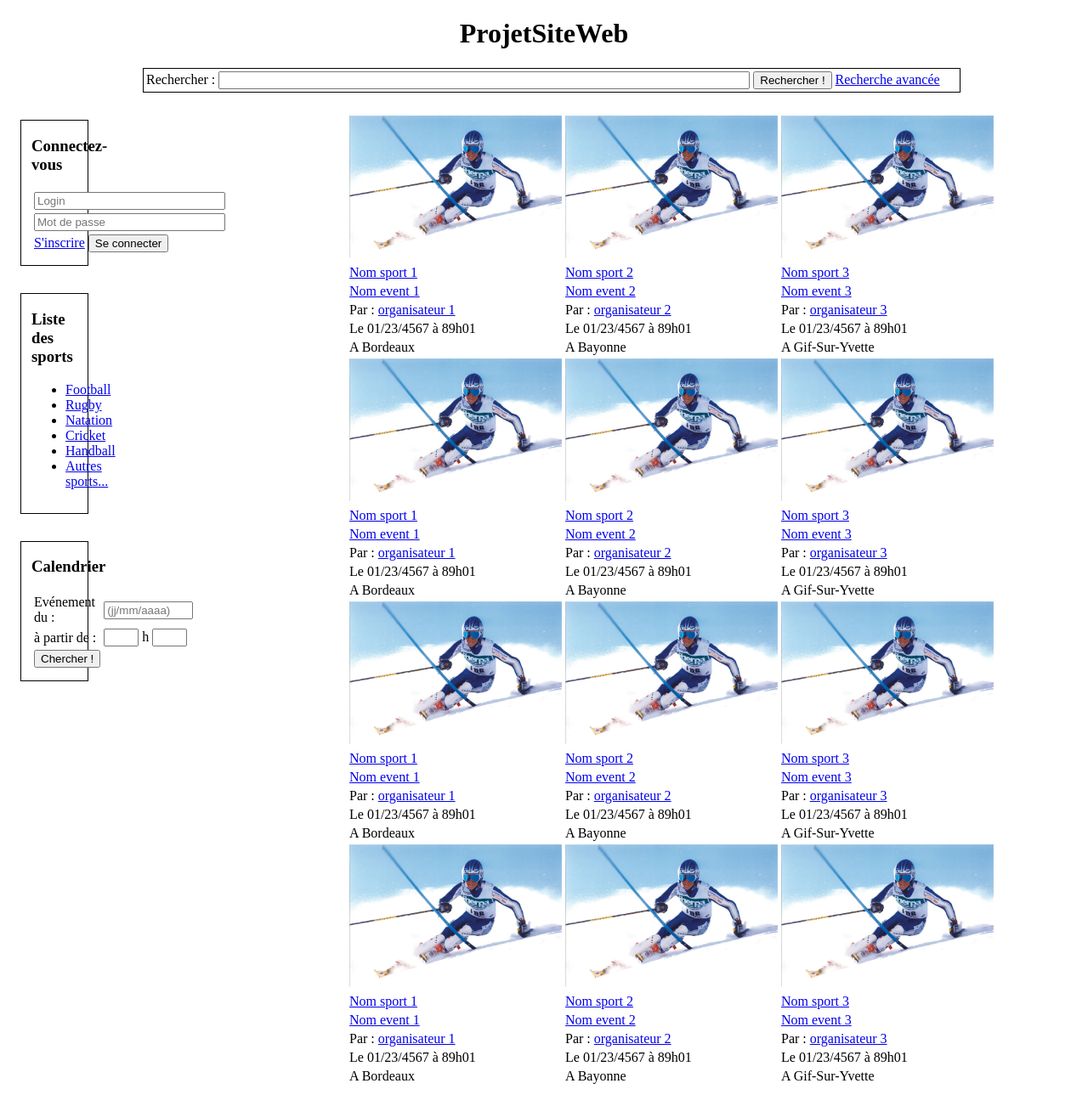
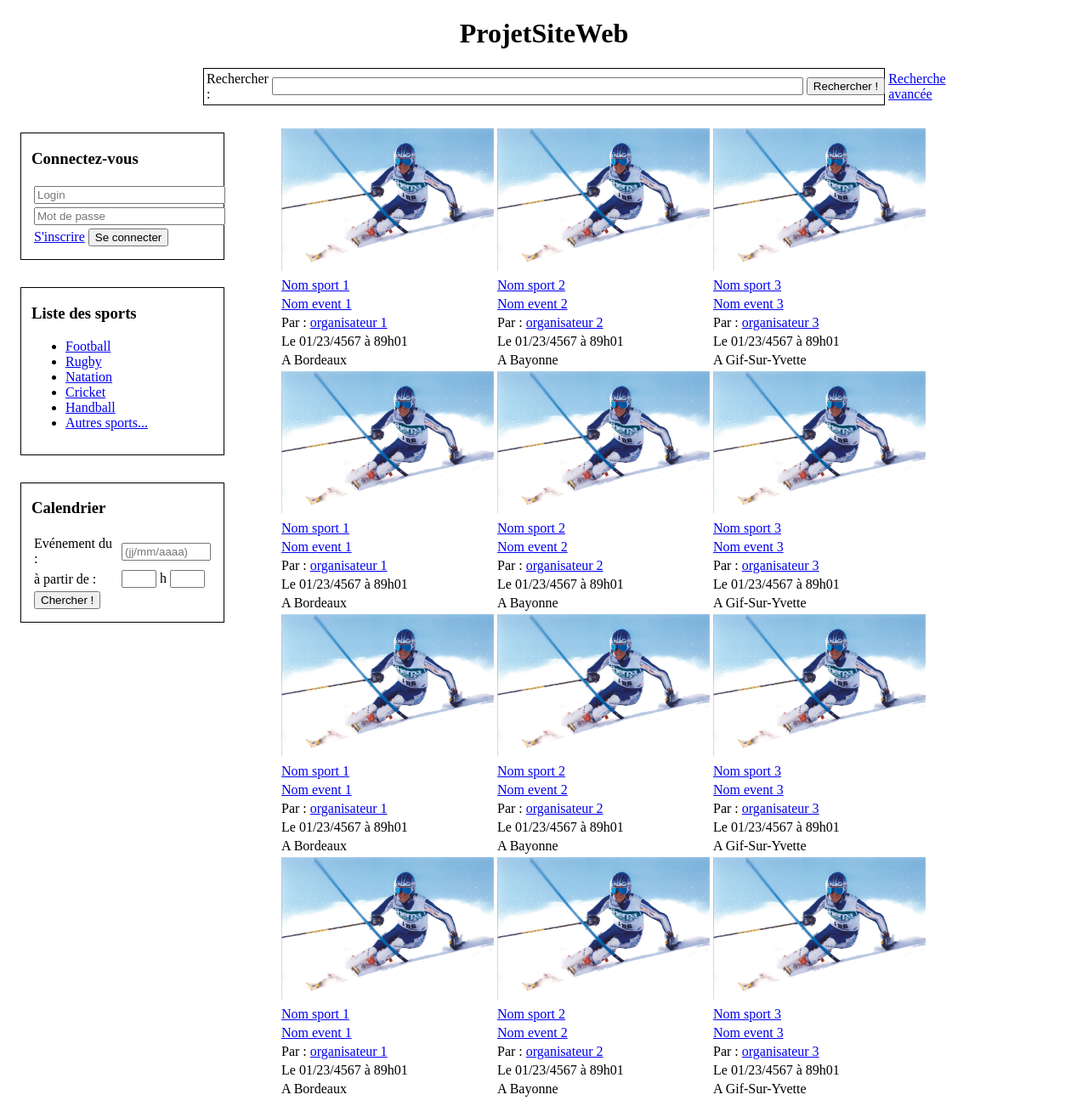
Before and after one commit to ENSC-ProjWeb/RendezVousSportifs, a PHP site: page / in a window 1280 px wide. Shown: the whole page at 85% size. Before the commit the page ends 1276 px from the top, so only its background shows below. Run offline with PHP 8.4, Linux system fonts and the light colour scheme.

Commit message:
Correction CSS (affichage plus agréable)

```diff
--- a/css/stylePrincipal.css
+++ b/css/stylePrincipal.css
@@ -1,11 +1,12 @@
 /**
  * CSS : Style principal
  *
+ * Feuille de style du template principale et des fragments de vues qui en découlent
+ *
+ * @author: Guillaume CARAYON
+ * @version: 1.0.1
+ *
 */
-body
-{
-
-}
 
 #zoneHaute
 {
@@ -14,17 +15,15 @@ body
 
 #zoneRecherche
 {
-    width:60em;
-    margin-top: 0.5em;
-    margin-left: 10em;
-    margin-right: auto;
+    width:50em;
+    margin: 0 auto;
     border: 0.05em solid black;
 }
 
 #zoneMenu
 {
     position: absolute;
-    width: 5em;
+    width: 15em;
     margin-left: 1em;
 }
 
@@ -40,6 +39,6 @@ body
 #zoneCentrale
 {
     position: relative;
-    margin-left: 25em;
+    margin-left: 20em;
     margin-top: 1.5em;
 }
```
